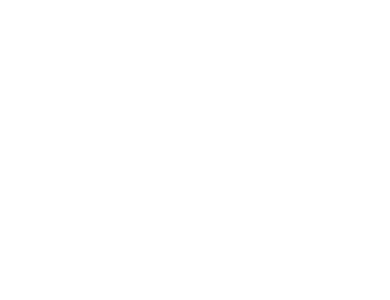
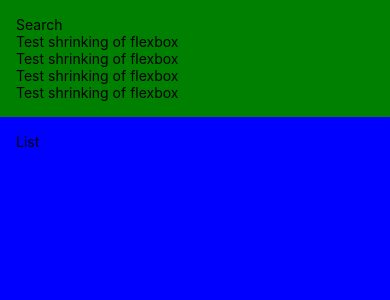
Before and after one commit to startupminer/MealsToGO, a React Native app: screen / in a window 390 px wide. Shown: the top 300 px of the page. Built offline with nearby package versions, Linux system fonts and the light colour scheme.

Commit message:
fix flex and component styling

```diff
--- a/App.js
+++ b/App.js
@@ -1,9 +1,29 @@
-import { StyleSheet, Text, View } from 'react-native';
+import React from "react";
+import { StatusBar as ExpoStatusBar } from "expo-status-bar";
+import { StyleSheet, Text, View, SafeAreaView, StatusBar } from "react-native";
 
+console.log(StatusBar.currentHeight);
 export default function App() {
   return (
-    <View style={styles.container}>
-    </View>
+    <>
+      <SafeAreaView style={{ flex: 1, marginTop: StatusBar.currentHeight }}>
+        <View style={styles.container}>
+          <View style={styles.searchContainer}>
+            <Text style={styles.searchHeaderTitle}>Search</Text>
+            <Text>Test shrinking of flexbox</Text>
+            <Text>Test shrinking of flexbox</Text>
+            <Text>Test shrinking of flexbox</Text>
+            <Text>Test shrinking of flexbox</Text>
+          </View>
+          <View style={styles.listContainer}>
+            <View style={styles.listheader}>
+              <Text style={styles.listHeaderTitle}>List</Text>
+            </View>
+          </View>
+        </View>
+      </SafeAreaView>
+      <ExpoStatusBar style="auto" />
+    </>
   );
 }
 
@@ -11,4 +31,22 @@
   container: {
     flex: 1,
   },
+  searchContainer: {
+    backgroundColor: "green",
+    padding: 16,
+  },
+  searchHeaderTitle: {
+    justifyContent: "flex-start",
+  },
+  listContainer: {
+    flex: 1,
+    backgroundColor: "blue",
+    padding: 16,
+  },
+  listHeader: {
+    justifyContent: "flex-start",
+  },
+  listHeaderTtle: {
+    color: "white",
+  },
 });
```
